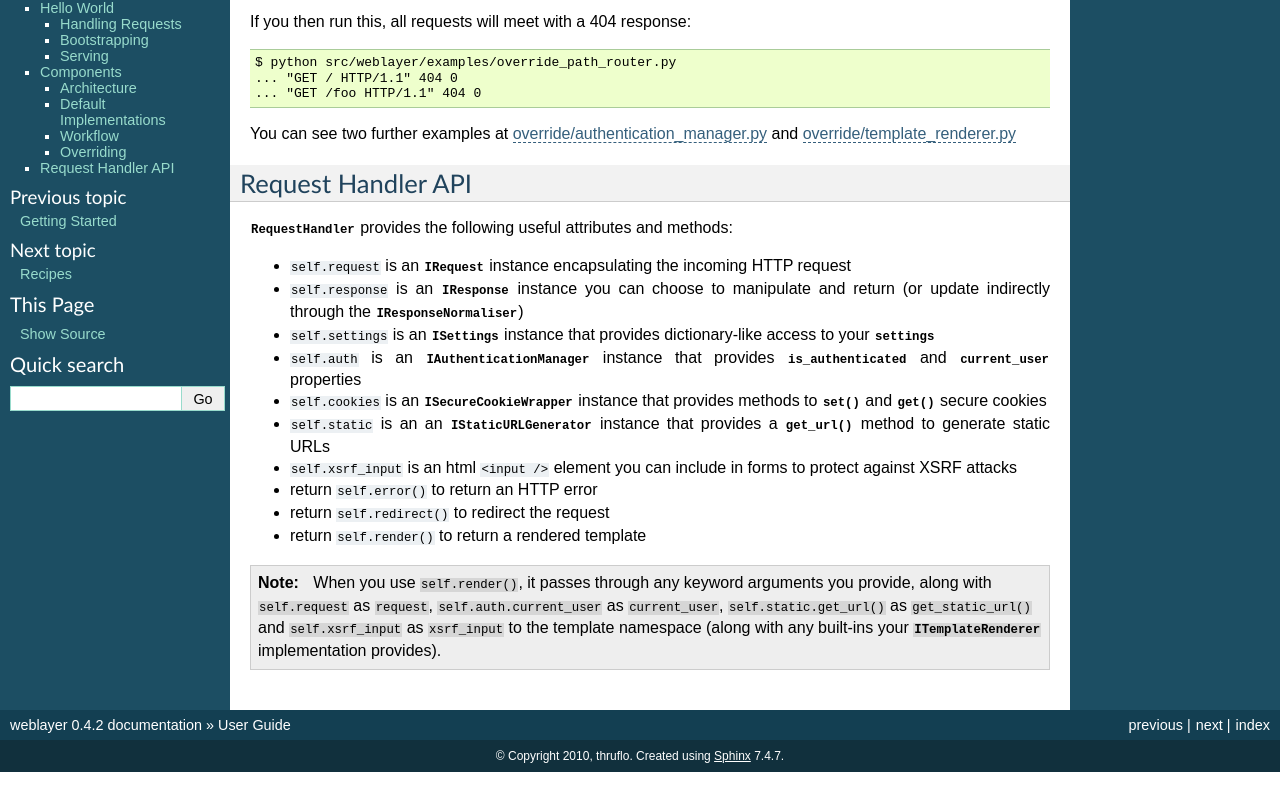
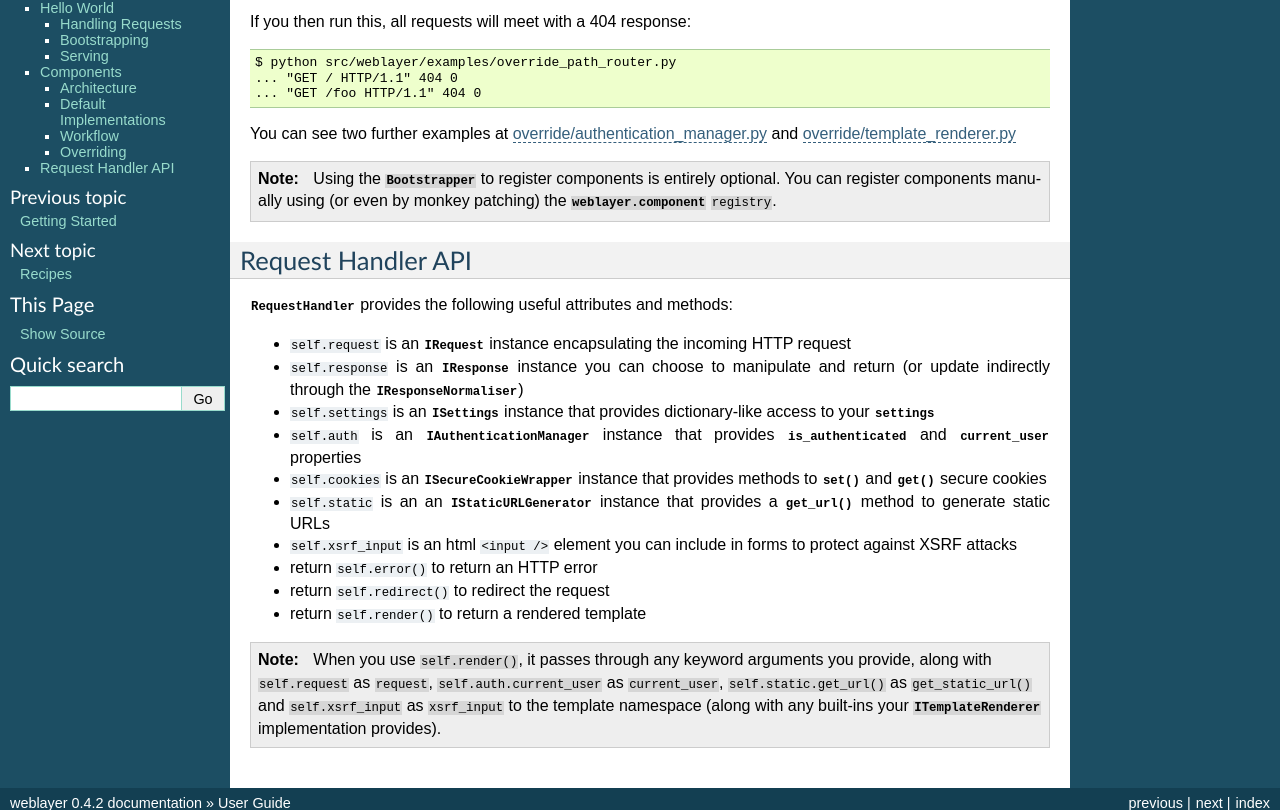
Before and after one commit to thruflo/weblayer, a Sphinx documentation site: the page built from doc/userguide.rst, in a window 1280 px wide and 900 px high, scrolled down 5187 px, cut to the strip 90-900 px from the top of the window. Built offline with Sphinx 7.4.7, drawn with Linux system fonts in a browser that asks for light colours; before the commit the page ends 6049 px from its top, so only the background shows below that.

Commit message:
fix zope.component link in userguide and add note on registering components

```diff
--- a/doc/userguide.rst
+++ b/doc/userguide.rst
@@ -199,7 +199,7 @@
 Architecture
 ------------
 
-:ref:`weblayer` uses the `Zope Component Architecture <zope.component>`_ under
+:ref:`weblayer` uses the `Zope Component Architecture`_ under
 the hood.  Individual components are said to `implement`_ one of
 :py:mod:`weblayer.interfaces`, listed in ``weblayer.interfaces.__all__``:
 
@@ -347,6 +347,13 @@
 You can see two further examples at `override/authentication_manager.py`_
 and `override/template_renderer.py`_
 
+.. note::
+
+    Using the :py:class:`~weblayer.bootstrap.Bootstrapper` to register
+    components is entirely optional.  You can register components manually
+    using (or even by monkey patching) the :py:mod:`weblayer.component`
+    ``registry``.
+
 
 .. _`request handler api`:
 
@@ -419,3 +426,4 @@
 .. _`implement`: http://pypi.python.org/pypi/zope.interface#declaring-implemented-interfaces
 
 .. _`wsgi`: http://en.wikipedia.org/wiki/Web_Server_Gateway_Interface
+.. _`zope component architecture`: http://pypi.python.org/pypi/zope.component
```
